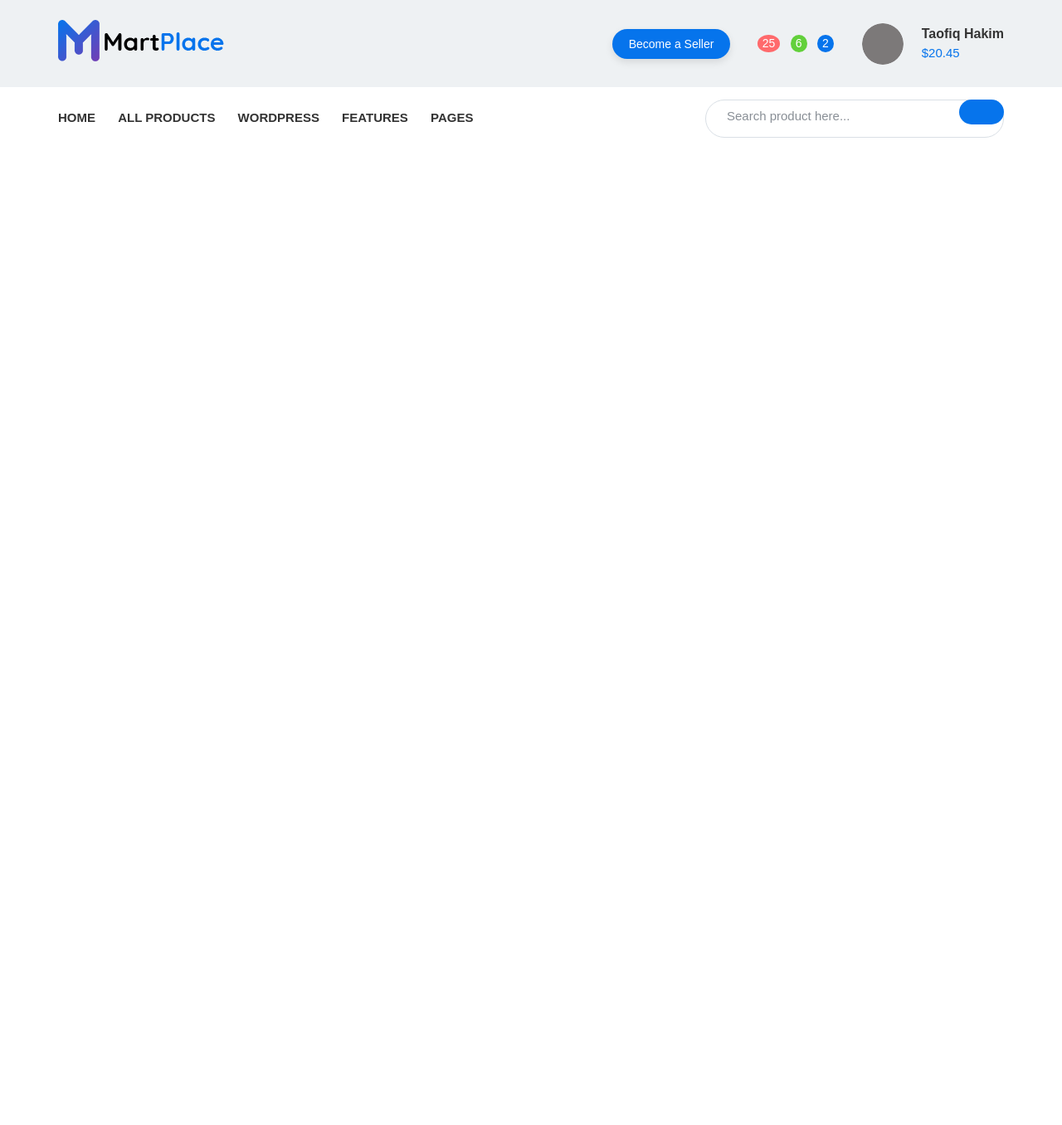
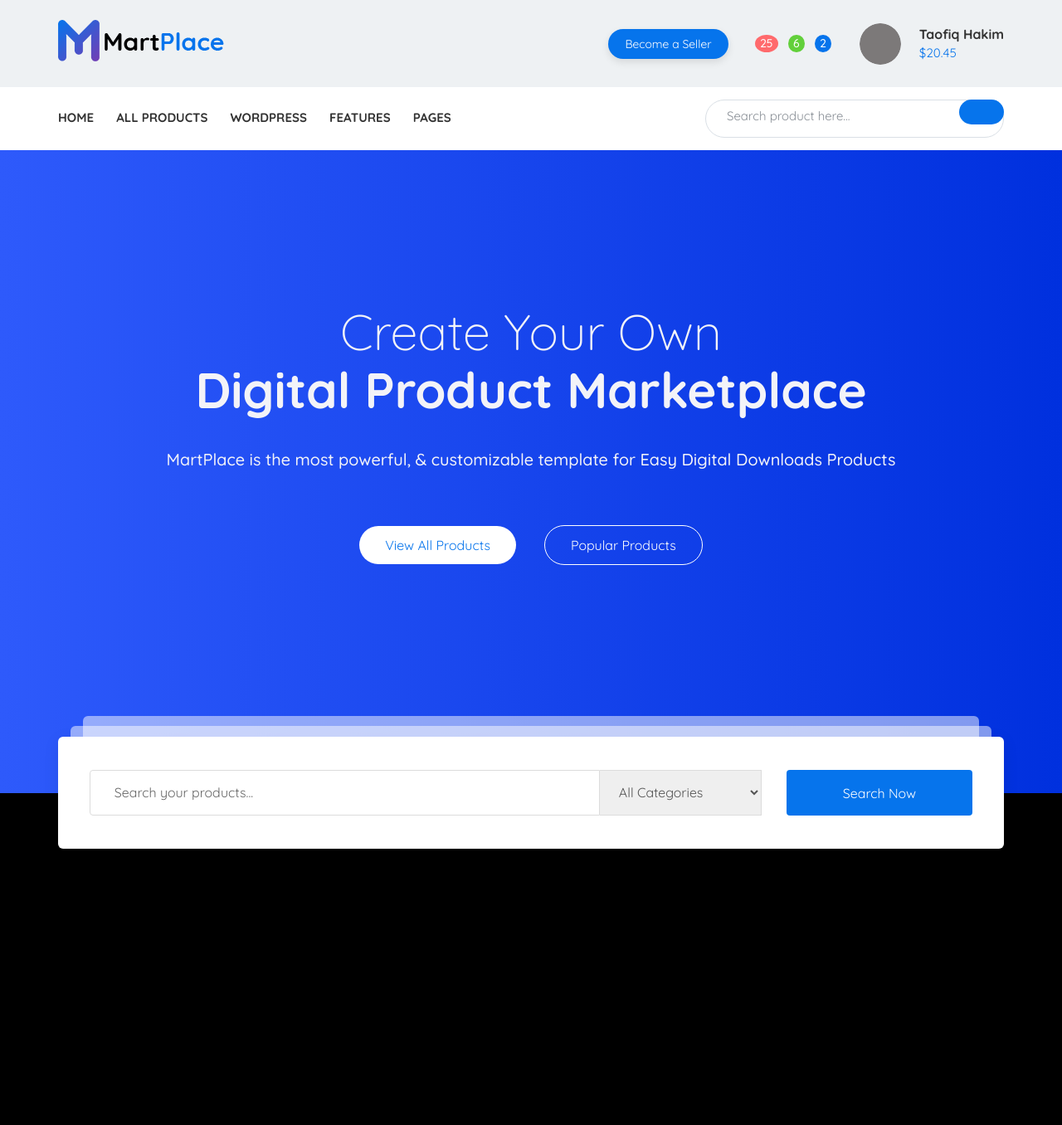
Before and after one commit to arthur-doyle/martplace, a website: page app/index.html in a window 1280 px wide. Shown: the whole page at 83% size. Before the commit the page ends 800 px from the top, so only its background shows below. Drawn offline with nearby package versions, Linux system fonts and the light colour scheme; files that its build step writes are made by us from their sources.

Commit message:
added section digital-product

```diff
--- a/app/index.html
+++ b/app/index.html
@@ -5,6 +5,8 @@
     <meta charset="UTF-8">
     <meta name="viewport" content="width=device-width, initial-scale=1.0">
     <title>MartPlace | Homepage</title>
+    <link rel="icon" href="images/favicon.ico" type="image/x-icon">
+    <link rel="shortcut icon" href="images/favicon.ico" type="image/x-icon">
     <link rel="stylesheet" href="https://cdn.linearicons.com/free/1.0.0/icon-font.min.css">
     <link rel="stylesheet" href="css/libs.min.css">
     <link rel="stylesheet" href="css/style.min.css">
@@ -67,8 +69,8 @@
                         </ul>
                     </nav>
                     <form class="header__search">
-                        <input class="header__search-input" type="search" name="search header"
-                            placeholder="Search product here...">
+                        <label class="label"><input class="header__search-input" type="search" name="search header"
+                                placeholder="Search product here..."></label>
                         <button type="submit" class="lnr lnr-magnifier"></button>
                     </form>
                 </div>
@@ -76,6 +78,41 @@
         </div>
 
     </header>
+    <main class="main">
+        <section class="digital-product">
+            <div class="digital-product__subtitle">
+                Create Your Own
+            </div>
+            <div class="digital-product__title">
+                Digital Product Marketplace
+            </div>
+            <div class="digital-product__text">MartPlace is the most powerful, & customizable template for Easy Digital
+                Downloads Products</div>
+            <div class="digital-product__btns">
+                <button type="button" class="digital-product__btn btn btn--white">View All Products</button>
+                <button type="button" class="digital-product__btn btn btn--transparent">Popular Products</button>
+            </div>
+            <form class="search container">
+                <label class="search-input">
+                    <input class="search__input" type="search" name="search" placeholder="Search your products...">
+                </label>
+                <select name="search list" class="search__list">
+                    <option selected class="search__item">All Categories</option>
+                    <option class="search__item">Plugins</option>
+                    <option class="search__item">WordPress</option>
+                    <option class="search__item">Site Template</option>
+                    <option class="search__item">PSD Template</option>
+                    <option class="search__item">Joomla</option>
+                    <option class="search__item">User Interface</option>
+                    <option class="search__item">Landing Page</option>
+                    <option class="search__item">Software</option>
+                </select>
+                <button class="search__btn" type="submit">Search Now</button>
+            </form>
+        </section>
+
+        <section style="height: 400px; background-color: black;"></section>
+    </main>
 
 
 
--- a/app/scss/_fonts.scss
+++ b/app/scss/_fonts.scss
@@ -1,5 +1,5 @@
 @font-face {
-    font-family: 'Quicksand', sans-serif;
+    font-family: 'Quicksand';
     src: url('../fonts/Quicksand-Medium.woff2') format('woff2'),
         url('../fonts/Quicksand-Medium.woff') format('woff');
     font-weight: 500;
@@ -8,7 +8,7 @@
 
 
 @font-face {
-    font-family: 'Quicksand', sans-serif;
+    font-family: 'Quicksand';
     src: url('../fonts/Quicksand-Bold.woff2') format('woff2'),
         url('../fonts/Quicksand-Bold.woff') format('woff');
     font-weight: 700;
@@ -18,7 +18,7 @@
 
 
 @font-face {
-    font-family: 'Quicksand', sans-serif;
+    font-family: 'Quicksand';
     src: url('../fonts/Quicksand-Regular.woff2') format('woff2'),
         url('../fonts/Quicksand-Regular.woff') format('woff');
     font-weight: 400;
@@ -26,7 +26,7 @@
 }
 
 @font-face {
-    font-family: 'Quicksand', sans-serif;
+    font-family: 'Quicksand';
     src: url('../fonts/Quicksand-Light.woff2') format('woff2'),
         url('../fonts/Quicksand-Light.woff') format('woff');
     font-weight: 300;
--- a/app/scss/style.scss
+++ b/app/scss/style.scss
@@ -232,3 +232,154 @@
 
 
 // end header
+
+
+// start digital-product
+
+.digital-product {
+    position: relative;
+    padding-top: 184px;
+    min-height: 726px;
+    // background-color: #441c7cc5;
+    background-image: linear-gradient(-90.0deg, #0030de 0%, #2e5afb 100%);
+    text-align: center;
+
+    &__title {
+        font-weight: 700;
+        font-size: 60px;
+        line-height: 70px;
+        color: #f3f3f8;
+        margin-bottom: 38px;
+    }
+
+    &__subtitle {
+        font-weight: 300;
+        font-size: 60px;
+        line-height: 70px;
+        color: #f3f3f8;
+    }
+
+    &__text {
+        font-size: 20px;
+        line-height: 22px;
+        font-weight: 500;
+        color: #f3f3f8;
+        margin-bottom: 68px;
+    }
+
+}
+
+.digital-product__btns {
+    margin-bottom: 140px;
+}
+
+.btn {
+    text-align: center;
+    border: none;
+    background-color: transparent;
+    padding: 12px 31px;
+    font-size: 16px;
+    line-height: 22px;
+    font-weight: 400;
+    margin: 0 15px;
+    border-radius: 27.5px;
+}
+
+.btn--white {
+    color: #0674ec;
+    background-color: #fff;
+    transition: box-shadow 0.7s;
+
+    &:hover {
+        box-shadow: inset 0px 4px 5px 0px rgba(21, 75, 255, 0.5);
+    }
+}
+
+.btn--transparent {
+    color: #fff;
+    border: 1px solid #fff;
+    transition: box-shadow 0.7s;
+
+    &:hover {
+        box-shadow: inset 0px 4px 5px 0px rgba(255, 255, 255, 0.5);
+    }
+}
+
+.search {
+    margin: 0 auto;
+    display: flex;
+    align-items: center;
+    justify-content: center;
+    max-width: 1140px;
+    text-align: center;
+    position: relative;
+    bottom: -67px;
+    height: 135px;
+    background-color: #ffffff;
+    box-shadow: 0px 4px 20px 0px rgba(0, 0, 0, 0.07);
+    border-radius: 6px;
+    z-index: 4;
+    opacity: 1;
+
+    &::before {
+        content: "";
+        position: absolute;
+        top: -13px;
+        width: 1110px;
+        height: 135px;
+        background-color: rgba($color: #fff, $alpha: 0.5);
+        border-radius: 6px;
+        z-index: -1;
+    }
+
+    &::after {
+        content: "";
+        position: absolute;
+        top: -25px;
+        width: 1080px;
+        height: 135px;
+        background-color: rgba($color: #fff, $alpha: 0.5);
+        border-radius: 6px;
+        z-index: -1;
+    }
+
+    &__input {
+        width: 615px;
+        height: 55px;
+        border: 1px solid #dcdcdc;
+        border-radius: 4px 0 0 4px;
+        padding-left: 29px;
+
+        &::placeholder {
+            font-size: 16px;
+            line-height: 42px;
+            color: #676767;
+        }
+    }
+
+    &__list {
+        width: 195px;
+        height: 55px;
+        padding-left: 19px;
+        border: 1px solid #dcdcdc;
+        border-left: none;
+        font-size: 16px;
+        line-height: 42px;
+        color: #555555;
+    }
+
+    &__btn {
+        margin-left: 30px;
+        height: 55px;
+        background-color: #0674ec;
+        border-radius: 4px;
+        text-align: center;
+        padding: 0 68px;
+        border: none;
+        font-size: 16px;
+        line-height: 42px;
+        color: #ffffff;
+    }
+}
+
+// end digital-product
```
Also changed, not shown: app/images/favicon.ico (added).
